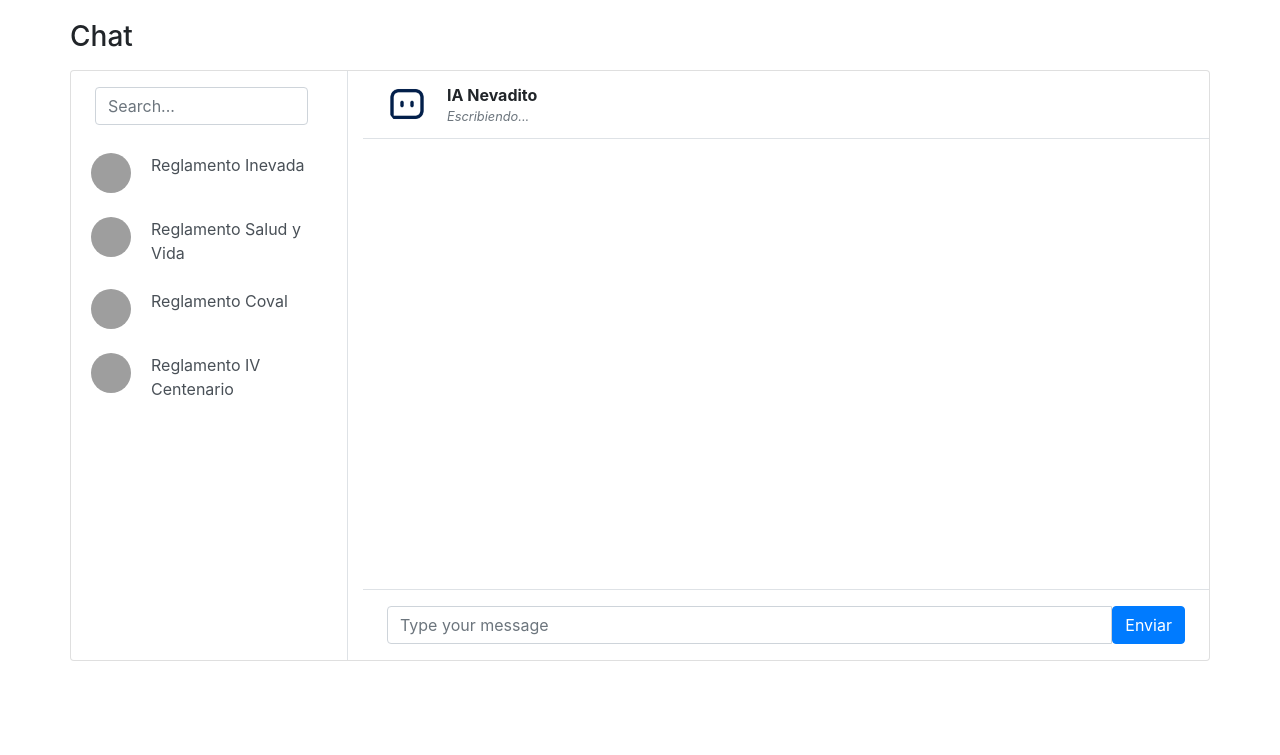
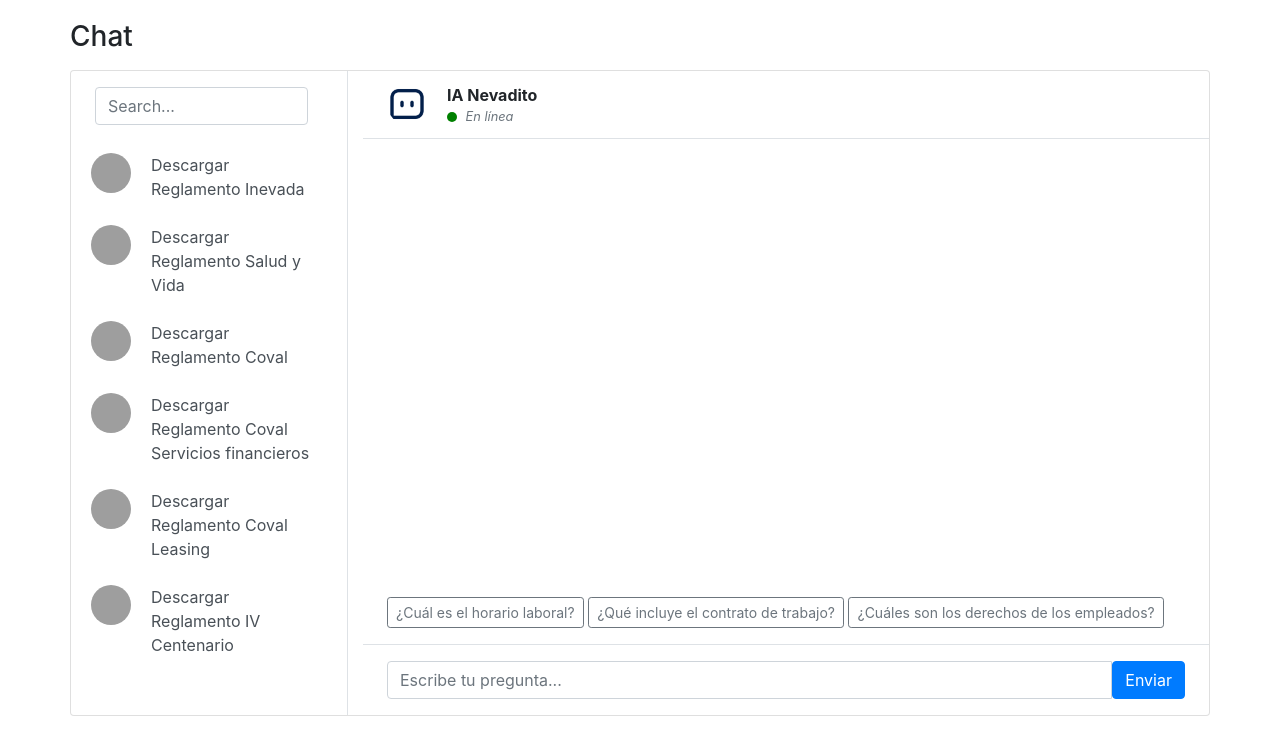
Before and after one commit to grupotinevada/PortalTI-Flask, a Python web app: template templates/chatBot.html in a window 1280 px wide. Shown: the top 755 px of the page. Run offline with Jinja, Linux system fonts and the light colour scheme; the template is opened without the code that fills it, so the values that code supplies are empty; some libraries are stand-ins or nearby versions; grey boxes are pictures that could not be loaded.

Commit message:
falta mucho

```diff
--- a/static/scriptChatBot.js
+++ b/static/scriptChatBot.js
@@ -2,6 +2,22 @@ document.addEventListener('DOMContentLoaded', () => {
     const sendButton = document.getElementById('sendButton');
     const userMessageInput = document.getElementById('userMessage');
     const chatMessages = document.querySelector('.chat-messages');
+    const textStatusElement = document.querySelector('.text-muted.small em'); // Referencia al estado del bot
+    const statusElement = document.querySelector('.status-indicator'); // Referencia al estado del bot
+    const presetQuestions = document.querySelector('.preset-question')
+
+    function updateBotStatus(isTyping) {
+
+        if(isTyping){
+            textStatusElement.textContent =  'Escribiendo...';
+            statusElement.classList.add('typing');
+        } else {
+            textStatusElement.textContent = 'En línea';
+            statusElement.classList.remove('typing');
+            statusElement.classList.add('online');
+        }
+    }
+
 
     function appendMessage(sender, message, isBot) {
         const time = new Date().toLocaleTimeString();
@@ -10,11 +26,11 @@ document.addEventListener('DOMContentLoaded', () => {
         <div class="${isBot ? 'chat-message-left' : 'chat-message-right'} pb-4">
             <div>
                 <img src="${isBot ? '/logos_png/chatLogo.png' : 'https://bootdey.com/img/Content/avatar/avatar1.png'}"
-                    class="rounded-circle mr-1" alt="${isBot ? 'Bot' : 'You'}" width="40" height="40">
+                    class="rounded-circle mr-1" alt="${isBot ? 'Bot' : 'Tú'}" width="40" height="40">
                 <div class="text-muted small text-nowrap mt-2">${time}</div>
             </div>
             <div class="flex-shrink-1 bg-light rounded py-2 px-3 ${isBot ? 'ml-3' : 'mr-3'}">
-                <div class="font-weight-bold mb-1">${isBot ? 'IA Nevadito' : 'You'}</div>
+                <div class="font-weight-bold mb-1">${isBot ? 'IA Nevadito' : 'Tú'}</div>
                 <div>${formattedMessage}</div>
             </div>
         </div>`;
@@ -26,8 +42,11 @@ document.addEventListener('DOMContentLoaded', () => {
         const userMessage = userMessageInput.value.trim();
         if (userMessage === '') return;
 
-        appendMessage('You', userMessage, false); // Mostrar mensaje del usuario
+        appendMessage('Tú', userMessage, false); // Mostrar mensaje del usuario
         userMessageInput.value = ''; // Limpiar input
+
+        // Cambiar estado a "Escribiendo..."
+        updateBotStatus(true);
 
         try {
             const response = await fetch('/api/bot', {
@@ -43,6 +62,8 @@ document.addEventListener('DOMContentLoaded', () => {
         } catch (error) {
             console.error('Error al enviar mensaje:', error);
             appendMessage('IA Nevadito', 'Hubo un error al procesar tu mensaje. Intenta nuevamente.', true);
+        } finally {
+            updateBotStatus(false); // Cambiar estado a "En línea"
         }
     }
 
@@ -50,4 +71,24 @@ document.addEventListener('DOMContentLoaded', () => {
     userMessageInput.addEventListener('keypress', (event) => {
         if (event.key === 'Enter') sendMessage();
     });
+
+const presetQuestionButtons = document.querySelectorAll('.preset-question');
+presetQuestionButtons.forEach(button => {
+    button.addEventListener('click', () => {
+        const question = button.textContent.trim();
+        userMessageInput.value = question;
+        sendMessage();
+    });
 });
+});
+
+
+//FUNCION DESCARGAR ARCHIVO
+function downloadPDF(fileName) {
+    const link = document.createElement('a');
+    link.href = `./reglamentos/${fileName}`;
+    link.download = fileName;
+    document.body.appendChild(link);
+    link.click();
+    document.body.removeChild(link);
+}
--- a/static/style.css
+++ b/static/style.css
@@ -289,14 +289,14 @@ footer {
 #chatContent div:nth-child(even) {
   background-color: #641ACF;
   color: white;
-  align-self: flex-start;
+  align-self: flex-end;
   margin-right: auto;
 }
 
 #chatContent div:nth-child(odd) {
   background-color: #2771FA;
   color: white;
-  align-self: flex-end;
+  align-self: flex-start;
   margin-left: auto;
 }
 
--- a/static/styleChatBot.css
+++ b/static/styleChatBot.css
@@ -44,3 +44,18 @@ body{margin-top:20px;}
 .border-top {
     border-top: 1px solid #dee2e6!important;
 }
+
+.status-indicator {
+    display: inline-block;
+    width: 10px;
+    height: 10px;
+    border-radius: 50%;
+    background-color: green; /* Verde para "En línea" */
+    margin-right: 5px;
+    vertical-align: middle;
+    transition: background-color 0.3s ease;
+}
+
+.status-indicator.typing {
+    background-color: gray; /* Gris para "Escribiendo..." */
+}
--- a/templates/chatBot.html
+++ b/templates/chatBot.html
@@ -8,6 +8,7 @@
     <meta name="viewport" content="width=device-width, initial-scale=1">
     <link href="https://cdn.jsdelivr.net/npm/bootstrap@4.5.0/dist/css/bootstrap.min.css" rel="stylesheet">
     <link rel="stylesheet" href="/static/styleChatBot.css">
+	<link rel="icon" href="/logos_png/chatLogo.png" type="image/x-icon">
 </head>
 <body>
 <main class="content">
@@ -27,42 +28,62 @@
 						</div>
 					</div>
 
-					<a href="#" class="list-group-item list-group-item-action border-0">
-
+					<a href="#" class="list-group-item list-group-item-action border-0" onclick="downloadPDF('Reglamento_Interno_Comercial_de_Valores_Administradora_SpA2024.pdf')">
 						<div class="d-flex align-items-start">
 							<img src="/logos_png/logo-nevada.png" class="rounded-circle mr-1" alt="Reglamento Inevada" width="40" height="40">
 							<div class="flex-grow-1 ml-3">
-								Reglamento Inevada
+								Descargar Reglamento Inevada
+							</div>
+						</div>
+					</a>
+
+                    <a href="#" class="list-group-item list-group-item-action border-0" onclick="downloadPDF('')">
+
+						<div class="d-flex align-items-start">
+							<img src="/logos_png/saludvida.JPG" class="rounded-circle mr-1" alt="Reglamento Inevada" width="40" height="40">
+							<div class="flex-grow-1 ml-3">
+								Descargar Reglamento Salud y Vida
 
 							</div>
 						</div>
 					</a>
-                    <a href="#" class="list-group-item list-group-item-action border-0">
+                    <a href="#" class="list-group-item list-group-item-action border-0" onclick="downloadPDF('1._Reglamento_Interno_Coval_Inversiones_SpA2024.pdf')">
 
 						<div class="d-flex align-items-start">
-							<img src="/logos_png/saludvida.JPG" class="rounded-circle mr-1" alt="Reglamento Inevada" width="40" height="40">
+							<img src="/logos_png/coval.jpg" class="rounded-circle mr-1" alt="Reglamento Inevada" width="40" height="40">
 							<div class="flex-grow-1 ml-3">
-								Reglamento Salud y Vida
+								Descargar Reglamento Coval
 
 							</div>
 						</div>
 					</a>
-                    <a href="#" class="list-group-item list-group-item-action border-0">
+					<a href="#" class="list-group-item list-group-item-action border-0" onclick="downloadPDF('Reglamento_Interno_Coval_Servicios_Financieros_SpA2024.pdf')">
 
 						<div class="d-flex align-items-start">
 							<img src="/logos_png/coval.jpg" class="rounded-circle mr-1" alt="Reglamento Inevada" width="40" height="40">
 							<div class="flex-grow-1 ml-3">
-								Reglamento Coval
+								Descargar Reglamento Coval Servicios financieros
 
 							</div>
 						</div>
 					</a>
-                    <a href="#" class="list-group-item list-group-item-action border-0">
+					<a href="#" class="list-group-item list-group-item-action border-0" onclick="downloadPDF('Reglamento_Interno_Coval_Leasing_SpA2024.pdf')">
+
+						<div class="d-flex align-items-start">
+							<img src="/logos_png/coval.jpg" class="rounded-circle mr-1" alt="Reglamento Inevada" width="40" height="40">
+							<div class="flex-grow-1 ml-3">
+								Descargar Reglamento Coval Leasing
+
+							</div>
+						</div>
+					</a>
+
+                    <a href="#" class="list-group-item list-group-item-action border-0" onclick="downloadPDF('')">
 
 						<div class="d-flex align-items-start">
 							<img src="/logos_png/logo_centenario.png" class="rounded-circle mr-1" alt="Reglamento Inevada" width="40" height="40">
 							<div class="flex-grow-1 ml-3">
-								Reglamento IV Centenario
+								Descargar Reglamento IV Centenario
 
 							</div>
 						</div>
@@ -77,21 +98,32 @@
 							</div>
 							<div class="flex-grow-1 pl-3">
 								<strong>IA Nevadito</strong>
-								<div class="text-muted small"><em>Escribiendo...</em></div>
+								<div class="text-muted small">
+									<span class="status-indicator"></span>
+									<em>En línea</em>
+								</div>
 							</div>
 						</div>
 					</div>
 
 					<div class="position-relative">
 						<div class="chat-messages p-4">
- <!-- Mensajes se añadirán dinámicamente aquí -->
+							<!-- Mensajes se añadirán dinámicamente aquí -->
+						</div>
+					</div>
 
+					<div class="py-2 px-4">
+						<div id="presetQuestions" class="mb-2">
+							<!-- Preguntas preestablecidas -->
+							<button class="btn btn-outline-secondary btn-sm preset-question">¿Cuál es el horario laboral?</button>
+							<button class="btn btn-outline-secondary btn-sm preset-question">¿Qué incluye el contrato de trabajo?</button>
+							<button class="btn btn-outline-secondary btn-sm preset-question">¿Cuáles son los derechos de los empleados?</button>
 						</div>
 					</div>
 
 					<div class="flex-grow-0 py-3 px-4 border-top">
 						<div class="input-group">
-							<input  id="userMessage" type="text" class="form-control" placeholder="Type your message">
+							<input id="userMessage" type="text" class="form-control" placeholder="Escribe tu pregunta...">
 							<button id="sendButton" class="btn btn-primary">Enviar</button>
 						</div>
 					</div>
--- a/templates/index.html
+++ b/templates/index.html
@@ -100,7 +100,7 @@
     <!-- Chat desplegable -->
     <div id="chat-box">
         <div id="chat-header">
-            <span>Asistente AI</span>
+            <span>IA Nevadito</span>
             <button id="close-chat">X</button>
         </div>
         <div id="chatContent">
@@ -162,6 +162,8 @@
     <script src="https://cdn.jsdelivr.net/npm/bootstrap@5.3.3/dist/js/bootstrap.bundle.min.js"
         integrity="sha384-YvpcrYf0tY3lHB60NNkmXc5s9fDVZLESaAA55NDzOxhy9GkcIdslK1eN7N6jIeHz"
         crossorigin="anonymous"></script>
+    <script src="https://cdn.jsdelivr.net/npm/marked/marked.min.js"></script>
+
 
 </body>
 
```
Also changed, not shown: app.py (+14 -4 lines), static/script.js (+25 -3 lines), USUARIO_DATA.csv, 6 other files.
